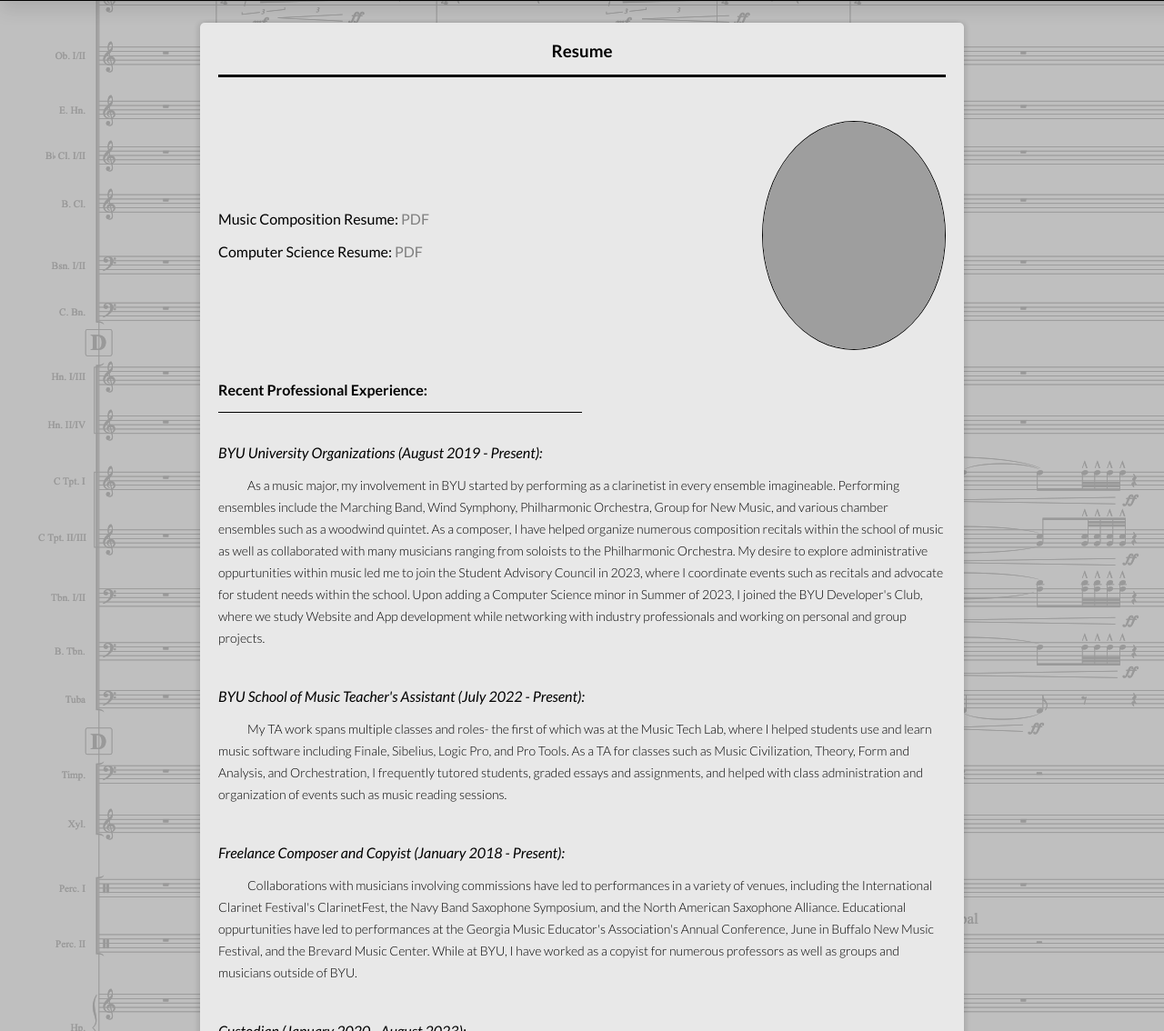
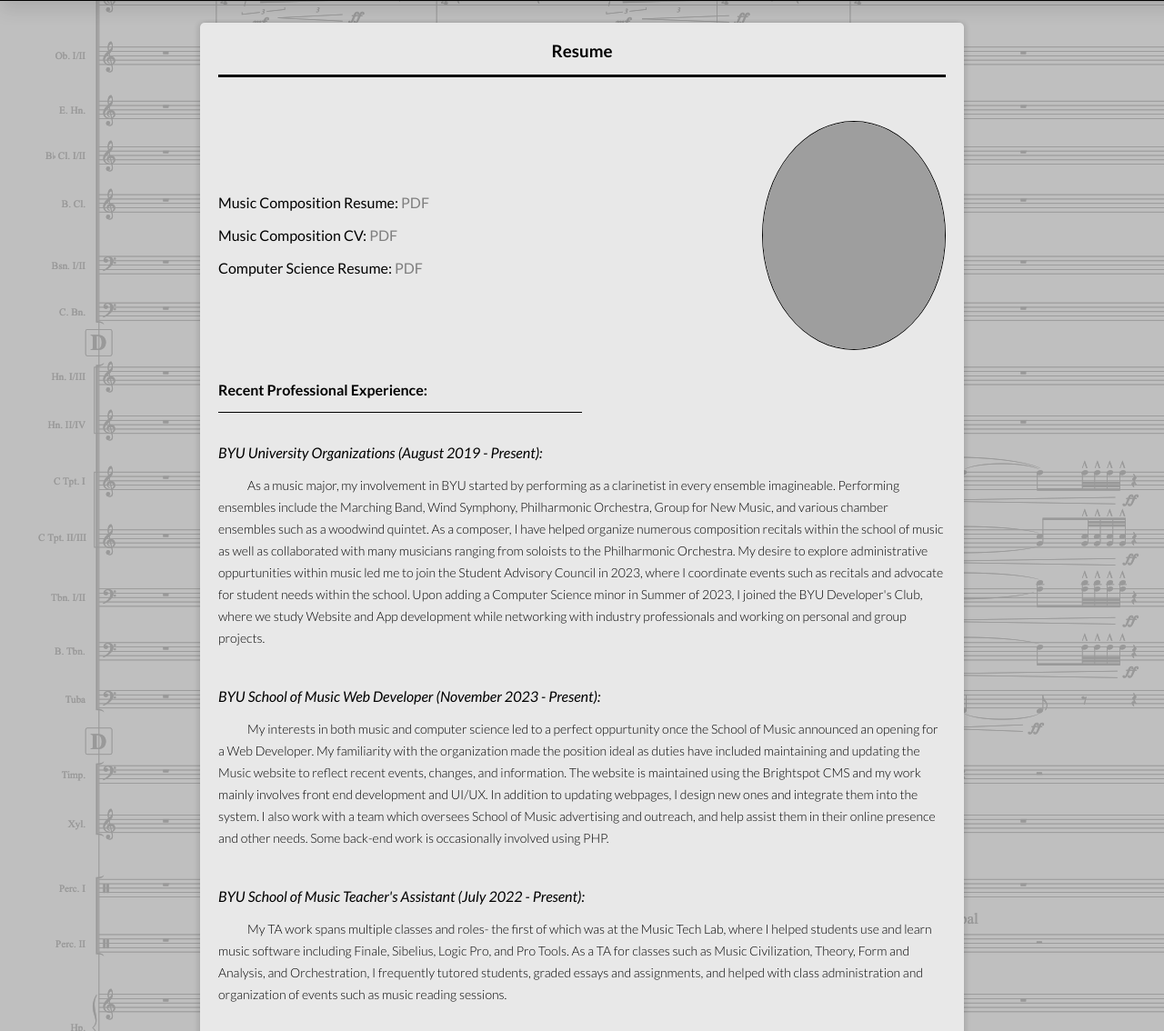
Before and after one commit to Simon-Cheek/Simon-Cheek, a plain HTML site: page resume.html in a window 1280 px wide. Shown: the part 115-1249 px from the top of the page at 91% size. Drawn offline with Linux system fonts and the light colour scheme; grey boxes are pictures that could not be loaded.

Commit message:
Update website info

```diff
--- a/resume.html
+++ b/resume.html
@@ -5,7 +5,7 @@
     <meta charset="utf-8">
     <meta http-equiv="X-UA-Compatible" content="IE=edge">
     <title>Simon Cheek - Composer</title>
-    <meta name="description" content="">
+    <meta name="description" content="Simon Cheek Resume">
     <meta name="viewport" content="width=device-width, initial-scale=1">
     <link rel="stylesheet" href="style.css">
     <link rel="preconnect" href="https://fonts.googleapis.com">
@@ -57,6 +57,11 @@
             </p>
 
             <p class="gen-h" id="non-italic-text">
+              Music Composition CV:
+              <a href="files/CV.pdf" download>PDF</a>
+            </p>
+
+            <p class="gen-h" id="non-italic-text">
               Computer Science Resume:
               <a href="files/TechResume.pdf" download>PDF</a>
             </p>
@@ -76,6 +81,7 @@
           </h3>
 
 
+
           <div class="data-entry">
             <p class="gen-h">
               BYU University Organizations (August 2019 - Present):
@@ -90,6 +96,21 @@
               coordinate events such as recitals and advocate for student needs within the school. Upon adding a Computer Science minor in Summer of
               2023, I joined the BYU Developer's Club, where we study Website and App development while networking with industry professionals and working on
               personal and group projects.
+
+            </p>
+          </div>
+
+          <div class="data-entry">
+            <p class="gen-h">
+              BYU School of Music Web Developer (November 2023 - Present):
+            </p>
+
+            <p class="gen-text">
+              My interests in both music and computer science led to a perfect oppurtunity once the School of Music announced an opening for a Web Developer.
+              My familiarity with the organization made the position ideal as duties have included maintaining and updating the Music website to reflect recent
+              events, changes, and information. The website is maintained using the Brightspot CMS and my work mainly involves front end development and UI/UX.
+              In addition to updating webpages, I design new ones and integrate them into the system. I also work with a team which oversees School of Music advertising
+              and outreach, and help assist them in their online presence and other needs. Some back-end work is occasionally involved using PHP.
 
             </p>
           </div>
```
Also changed, not shown: contact.html (+1 -1 lines), index.html (+2 -2 lines), portfolio.html (+19 -1 lines), projects.html (+1 -1 lines), software.html (+1 -1 lines), 5 other files.
